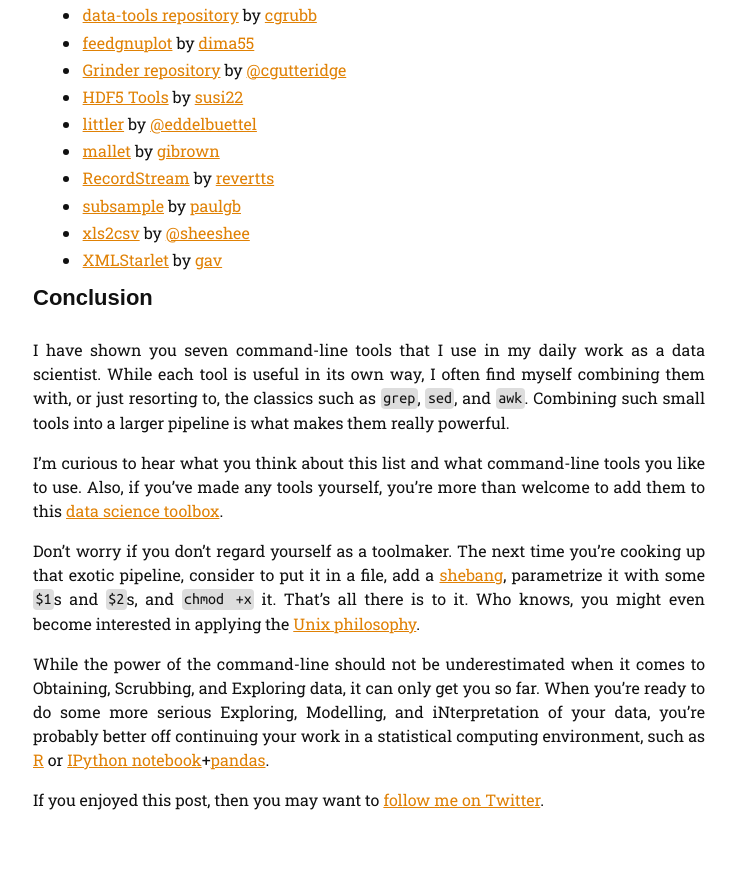
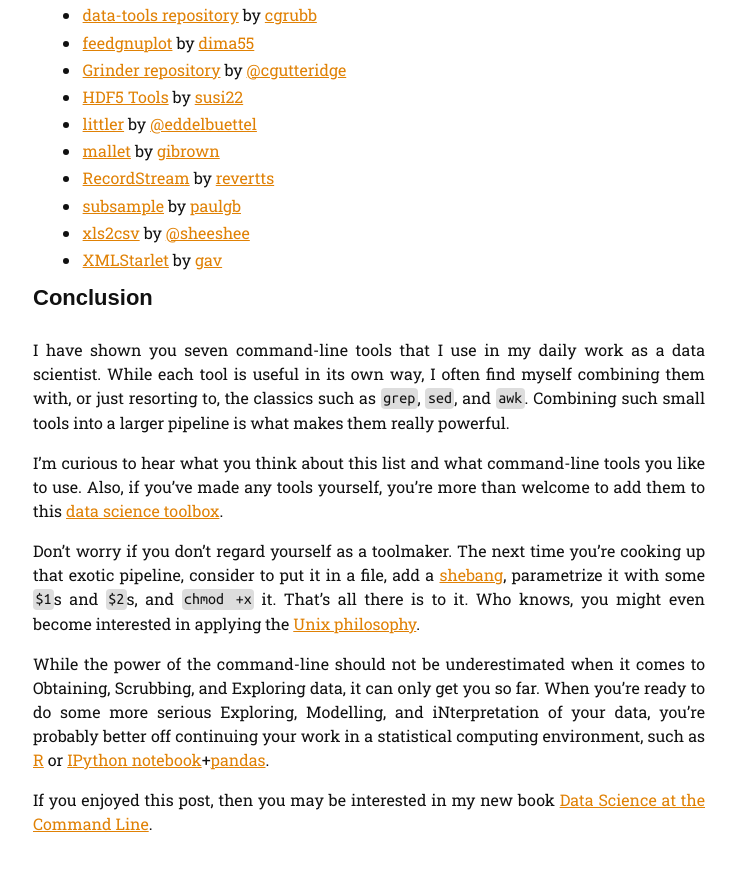
Before and after one commit to jeroenjanssens/jeroenjanssens.github.io, a Jekyll site: the page built from _posts/2013-09-19-seven-command-line-tools-for-data-science.markdown, in a window 1280 px wide and 900 px high, scrolled down 6124 px. Shown: the top 871 px of the window, without its empty margins (271-1007 px from the left). Built offline with Jekyll 4.4.1, drawn with Linux system fonts in a browser that asks for light colours; some web fonts are replaced; Markdown is read by kramdown in place of the engine named in the settings; comment, search, counter and statistics services are not loaded.

Commit message:
add link to book at bottom

```diff
--- a/_posts/2013-09-19-seven-command-line-tools-for-data-science.markdown
+++ b/_posts/2013-09-19-seven-command-line-tools-for-data-science.markdown
@@ -287,6 +287,6 @@ Don't worry if you don't regard yourself as a toolmaker. The next time you're co
 
 While the power of the command-line should not be underestimated when it comes to Obtaining, Scrubbing, and Exploring data, it can only get you so far. When you're ready to do some more serious Exploring, Modelling, and iNterpretation of your data, you're probably better off continuing your work in a statistical computing environment, such as [R](http://www.r-project.org/) or [IPython notebook](http://ipython.org/notebook.html)+[pandas](http://pandas.pydata.org/).
 
-If you enjoyed this post, then you may want to [follow me on Twitter][twitter].
+If you enjoyed this post, then you may be interested in my new book [Data Science at the Command Line](http://shop.oreilly.com/product/0636920032823.do).
 
 [twitter]: https://twitter.com/jeroenhjanssens/
```
Also changed, not shown: 2 other files.
